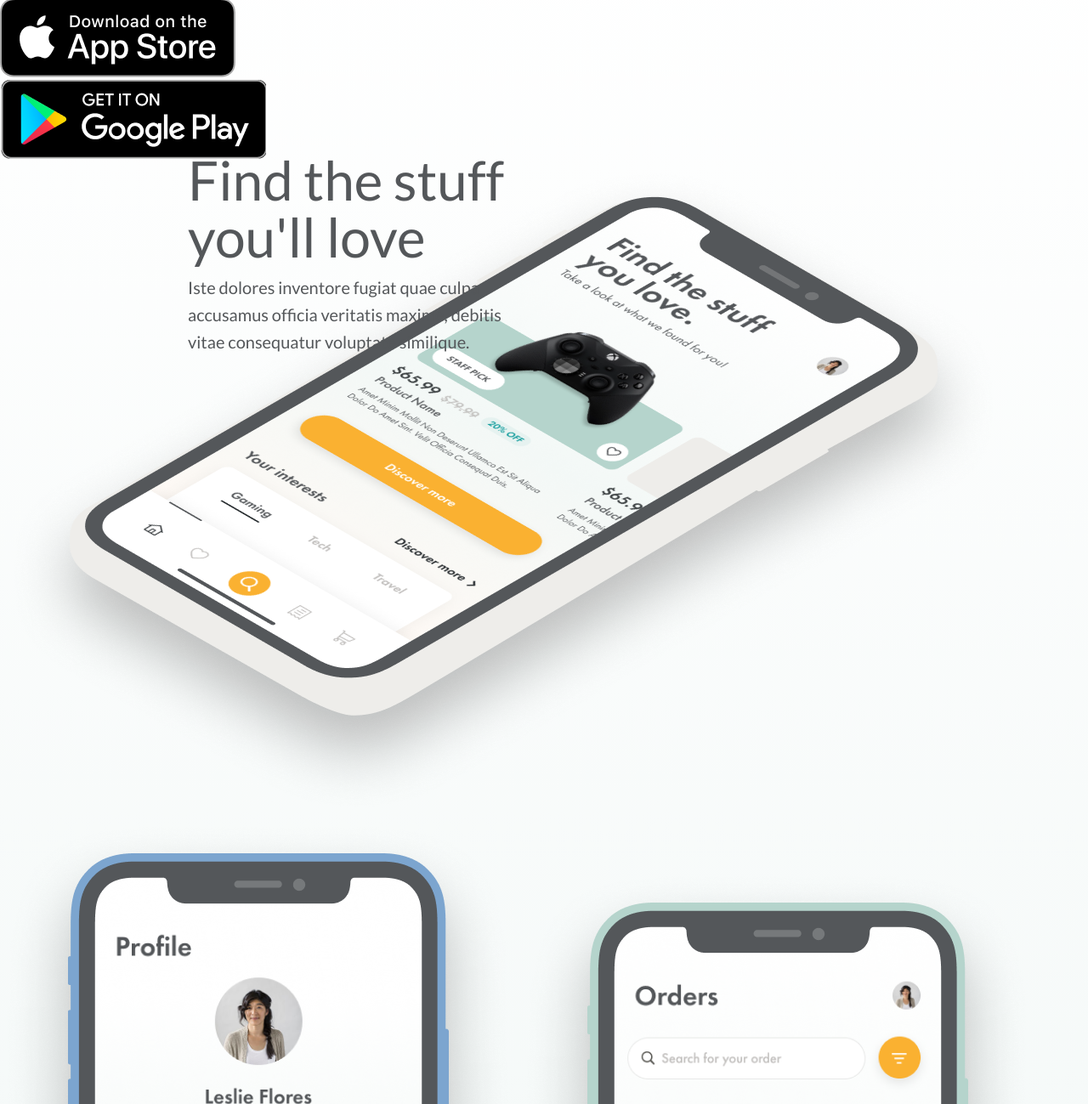
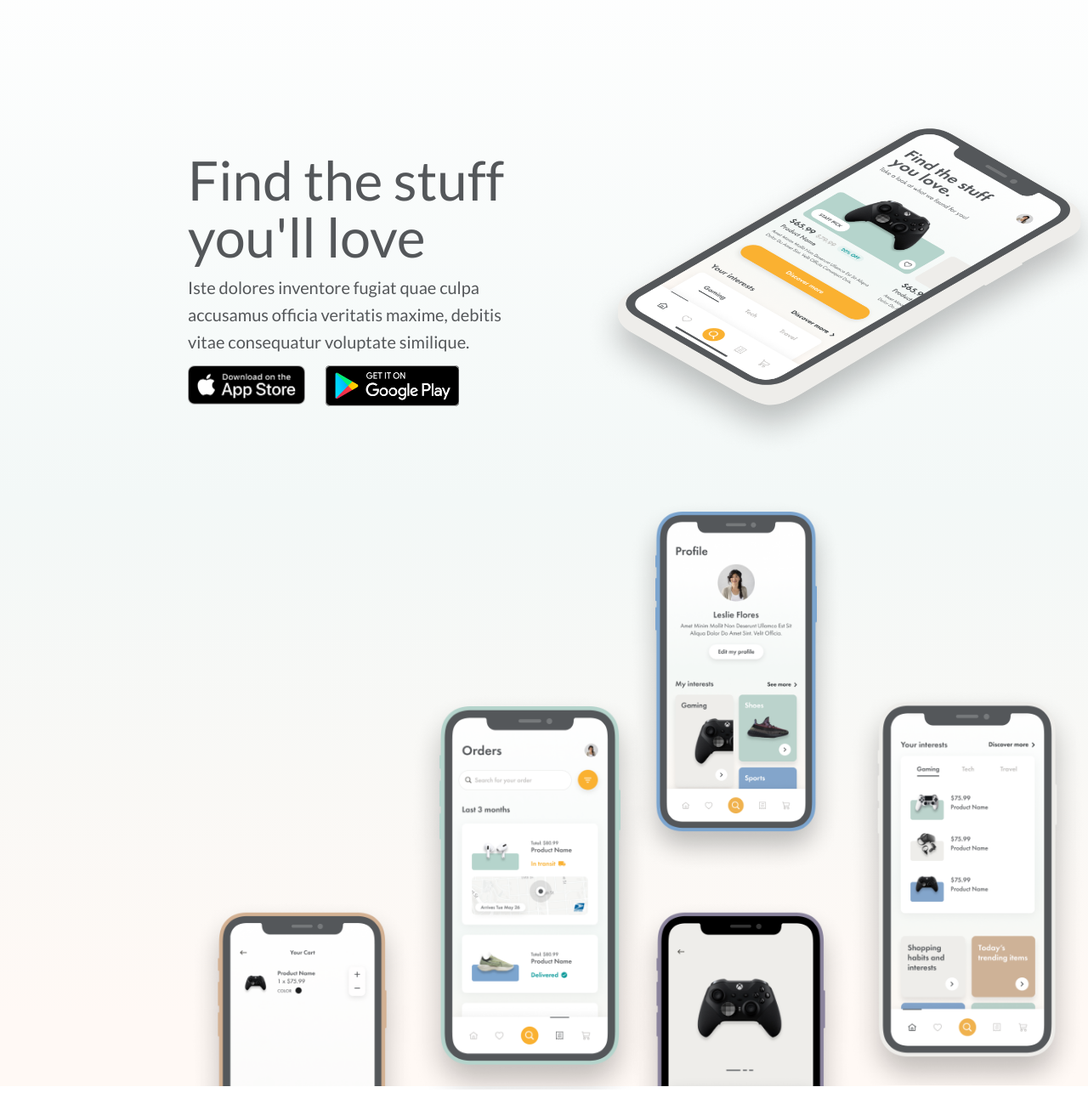
Before and after one commit to VENIVIDIGITl/splash-page, a plain HTML site: page index.html in a window 1280 px wide. Shown: the part 101-1400 px from the top of the page at 85% size. Drawn offline with Linux system fonts and the light colour scheme.

Commit message:
add styles to image assets

```diff
--- a/style.css
+++ b/style.css
@@ -15,8 +15,16 @@ body {
 .wrapper {
   position: relative;
   width: 1440px;
-  min-height: 100vh;
+  height: 1379px;
   margin: auto;
+}
+
+.brand-img {
+  position: absolute;
+  width: 193px;
+  height: 47.64px;
+  left: 221px;
+  top: 50.25px;
 }
 
 .title {
@@ -42,3 +50,81 @@ body {
   font-size: 20px;
   line-height: 32px;
 }
+
+.app-store-btn {
+  position: absolute;
+  width: 138.44px;
+  height: 46.28px;
+  left: 221px;
+  top: 531px;
+}
+
+.app-store-btn img {
+  width: 138.44px;
+  height: 46.28px;
+}
+
+.google-play-btn {
+  position: absolute;
+  width: 158.19px;
+  height: 48.28px;
+  left: 381.81px;
+  top: 531px;
+}
+
+.google-play-btn img {
+  width: 158.19px;
+  height: 48.28px;
+}
+
+.main-image-container {
+  position: absolute;
+  width: 535.72px;
+  height: 309.27px;
+  left: 683.28px;
+  top: 229.73px;
+}
+
+.main-image-container img {
+  height: 411.15px;
+}
+
+.profile-img {
+  position: absolute;
+  height: 444px;
+  left: 737px;
+  right: 479px;
+  top: 686px;
+}
+
+.orders-img {
+  position: absolute;
+  height: 470px;
+  left: 479px;
+  right: 737px;
+  top: 913px;
+}
+
+.home-img {
+  position: absolute;
+  height: 470px;
+  left: 995px;
+  right: 221px;
+  top: 908px;
+}
+
+.cart-img {
+  position: absolute;
+  height: 222px;
+  left: 221px;
+  right: 995px;
+  top: 1157px;
+}
+
+.product-img {
+  position: absolute;
+  height: 222px;
+  left: 737px;
+  right: 479px;
+  top: 1157px;
+}
```
